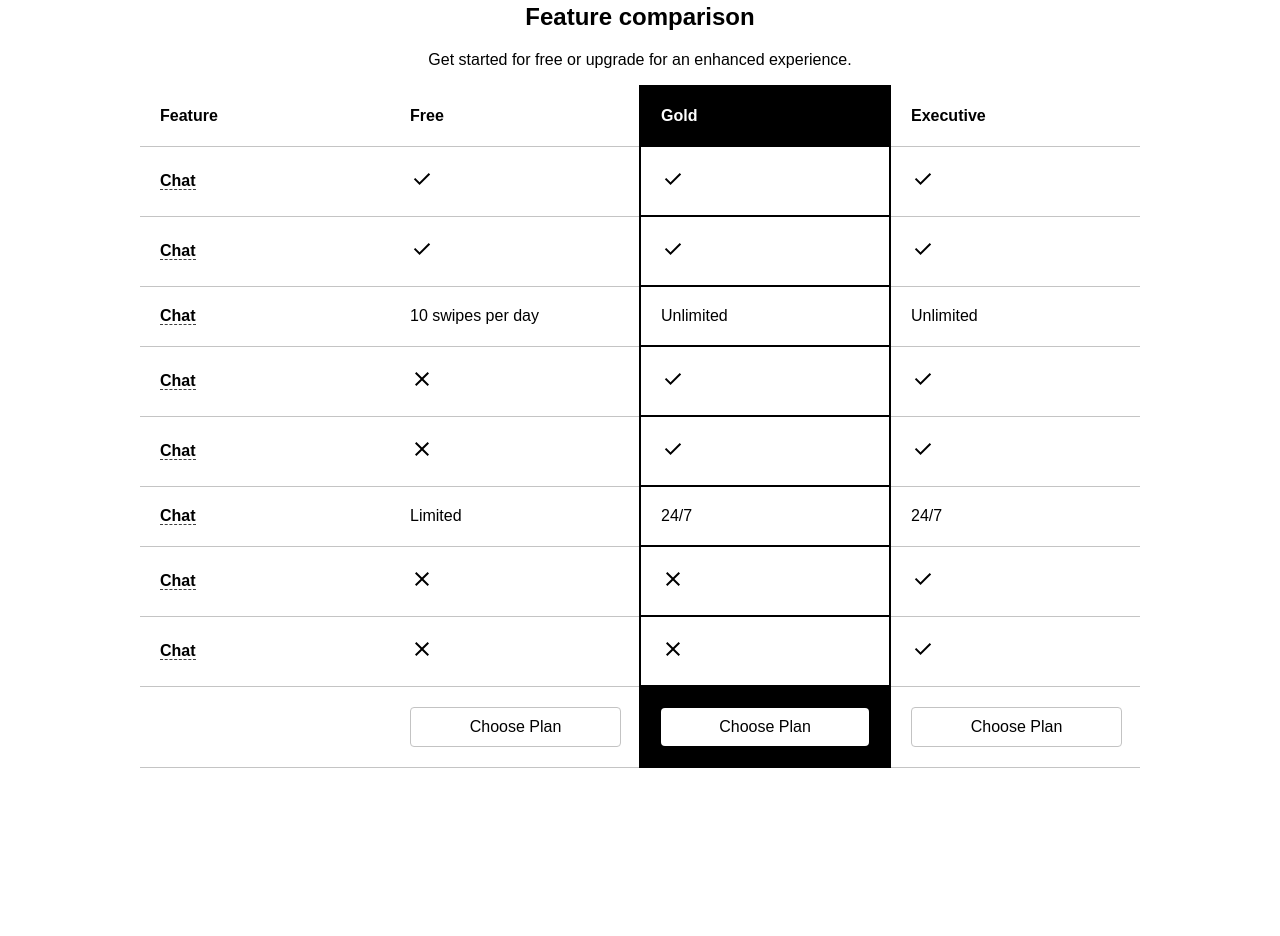
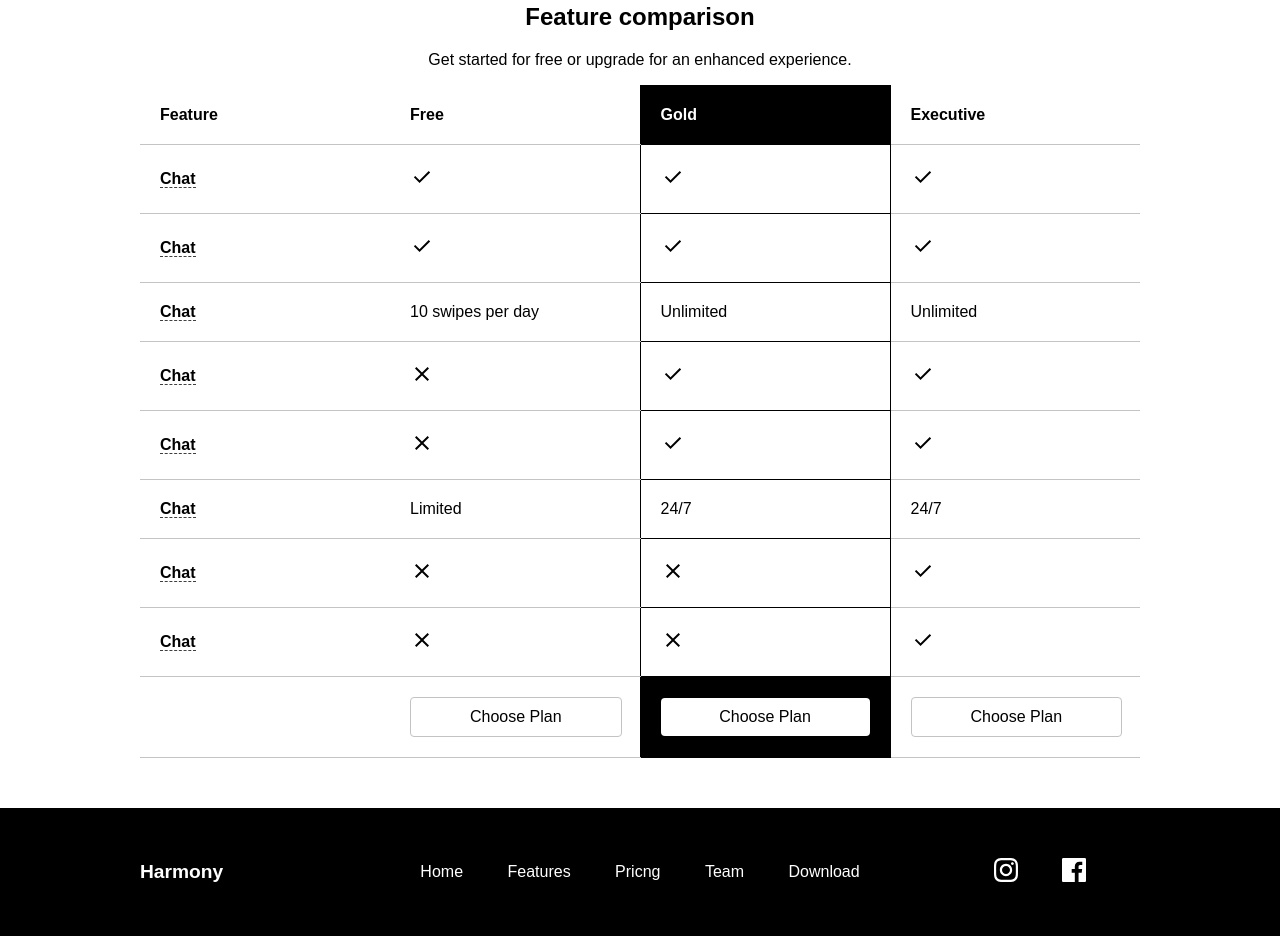
Before and after one commit to Harmaniacz/Harmaniacz.github.io, a plain HTML site: page pricing.html in a window 1280 px wide. Shown: the part 947-1883 px from the top of the page. Before the commit the page ends 1765 px from the top, so only its background shows below. Drawn offline with Linux system fonts and the light colour scheme.

Commit message:
Added website footer to pricing page

```diff
--- a/pricing.html
+++ b/pricing.html
@@ -37,6 +37,7 @@
                 margin:auto;
                 display: flex;
                 height:70px;
+                align-items: center;
             }
 
             .nav_left {
@@ -210,16 +211,55 @@
             .gold_plan_table {
                 background-color: black;
                 color:white;
-                border: 2px solid black;
+                border: 1px solid black;
             }
 
             .gold_plan_row {
-                border:2px black solid;
+                border:1px black solid;
             }
 
             abbr {
                 text-decoration: none;
                 border-bottom: 1px dashed rgb(63, 63, 63);
+            }
+
+            .footer_container {
+                background-color: black;
+                color:white;
+                width:100%;
+                padding:50px 0px 50px 0px;
+                text-align: center;
+            }
+
+            .footer_content_container {
+                width:1000px;
+                display: flex;
+                margin: auto;
+                align-items: center;
+            }
+
+            .left_foot {
+                width:20%;
+                text-align: left;
+            }
+
+            .middle_foot {
+                width:60%;
+            }
+
+            .right_foot {
+                width: 20%;
+            }
+
+            .foot_link {
+                padding: 10px 20px 10px 20px;
+                text-decoration: none;
+                color:white;
+            }
+
+            .foot_link:hover {
+                border-bottom: 1px solid white;
+                cursor: pointer;
             }
 
         </style>
@@ -233,19 +273,15 @@
             <div class="nav_container">
 
                 <div class="nav_left">
-
                     <b>Harmony</b>
-
                 </div>
 
                 <div class="nav_right">
-
-                    <a class="nav_button" href="home.html" target="_blank">Home</a>
-                    <a class="nav_button" href="features.html" target="_blank">Features</a>
-                    <a class="nav_button" href="pricing.html" target="_blank">Pricing</a>
-                    <a class="nav_button" href="team.html" target="_blank">Team</a>
-                    <a class="nav_button" id="download_button" href="download.html" target="_blank">Download</a>
-
+                    <a class="nav_button" href="home.html">Home</a>
+                    <a class="nav_button" href="features.html">Features</a>
+                    <a class="nav_button" href="pricing.html">Pricing</a>
+                    <a class="nav_button" href="team.html">Team</a>
+                    <a class="nav_button" id="download_button" href="download.html">Download for free</a>
                 </div>
 
             </div>
@@ -415,11 +451,42 @@
                         <td><a class="choose_button" id="secondary_choose_button">Choose Plan</a></td>
                     </tr>
                 </table>
-            <div>
+
+            </div>
 
         </div>
 
+        <div class="footer_container">
 
+            <div class="footer_content_container">
+
+                <div class="left_foot">
+
+                  <b style="font-size: larger;">Harmony</b>
+
+                </div>
+
+                <div class="middle_foot">
+
+                    <a class="foot_link" href="home.html">Home</a>
+                    <a class="foot_link" href="features.html">Features</a>
+                    <a class="foot_link" href="pricing.html">Pricng</a>
+                    <a class="foot_link" href="team.html">Team</a>
+                    <a class="foot_link" href="download.html">Download</a>
+
+                </div>
+
+                <div class="right_foot">
+
+                    <span class="foot_link"><img src="assets/instagram.svg" alt="Description of SVG" style="stroke: white; fill: white; fill-opacity: inherit;"></span>
+                    <span class="foot_link"><img src="assets/facebook.svg" alt="Description of SVG" style="stroke: white; fill: white; fill-opacity: inherit;"></span>
+
+                </div>
+
+            </div>
+
+
+        </div>
 
     </body>
 
```
Also changed, not shown: assets/facebook.svg (added), assets/instagram.svg (added).
